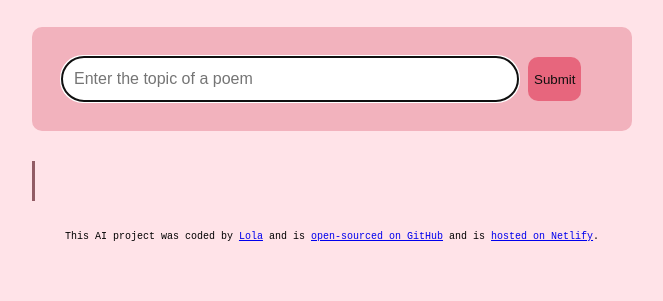
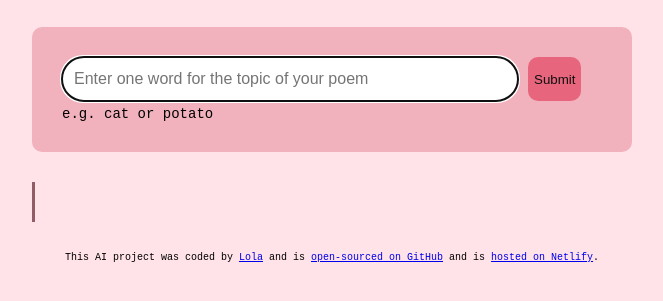
Before and after one commit to lolafawole/ai-poem-maker, a plain HTML site: page index.html in a window 1280 px wide. Shown: the part 177-478 px from the top of the page, without its empty margins (308-971 px from the left). Drawn offline with nearby package versions, Linux system fonts and the light colour scheme.

Commit message:
improving user experience

```diff
--- a/index.html
+++ b/index.html
@@ -15,10 +15,11 @@
       </header>
 
       <main>
+        <div class="form-wrapper">
           <form id="poem-generator-form">
             <input
               type="text"
-            placeholder="Enter the topic of a poem"
+              placeholder="Enter one word for the topic of your poem"
               autofocus
               required
               autocomplete="off"
@@ -27,6 +28,8 @@
             />
             <input type="submit" class="button" />
           </form>
+          <div class="hint">e.g. cat or potato</div>
+        </div>
         <div class="poem-text" id="poem"></div>
       </main>
 
--- a/src/index.js
+++ b/src/index.js
@@ -1,5 +1,4 @@
 function showPoem(response) {
-  let poem = document.querySelector("#poem");
   new Typewriter("#poem", {
     strings: response.data.answer,
     autoStart: true,
@@ -16,6 +15,8 @@ function poemGenerator(event) {
     "only write four lines and separate each line with a <br />, at the bottom sign written by Ask Athena inside a <strong> element";
   let prompt = `create a random poem about ${instructions.value}`;
   let apiUrl = `https://api.shecodes.io/ai/v1/generate?prompt=${prompt}&context=${context}&key=${apiKey}`;
+  let poem = document.querySelector("#poem");
+  poem.innerHTML = `Generating poem about ${instructions.value}...`;
   axios.get(apiUrl).then(showPoem);
 }
 
--- a/src/style.css
+++ b/src/style.css
@@ -14,11 +14,7 @@ header {
 }
 
 form {
-  padding: 30px;
-  background-color: rgb(242, 178, 189);
-  border-radius: 10px;
   display: flex;
-  margin-bottom: 30px;
 }
 
 footer {
@@ -53,3 +49,14 @@ footer {
   line-height: 24px;
   border-left: 3px solid rgb(146, 92, 101);
 }
+.form-wrapper {
+  background-color: rgb(242, 178, 189);
+  margin-bottom: 30px;
+  padding: 30px;
+  border-radius: 10px;
+}
+
+.hint {
+  font-size: 14px;
+  margin-top: 5px;
+}
```
Lines whose indentation alone changed are shown as unchanged.
